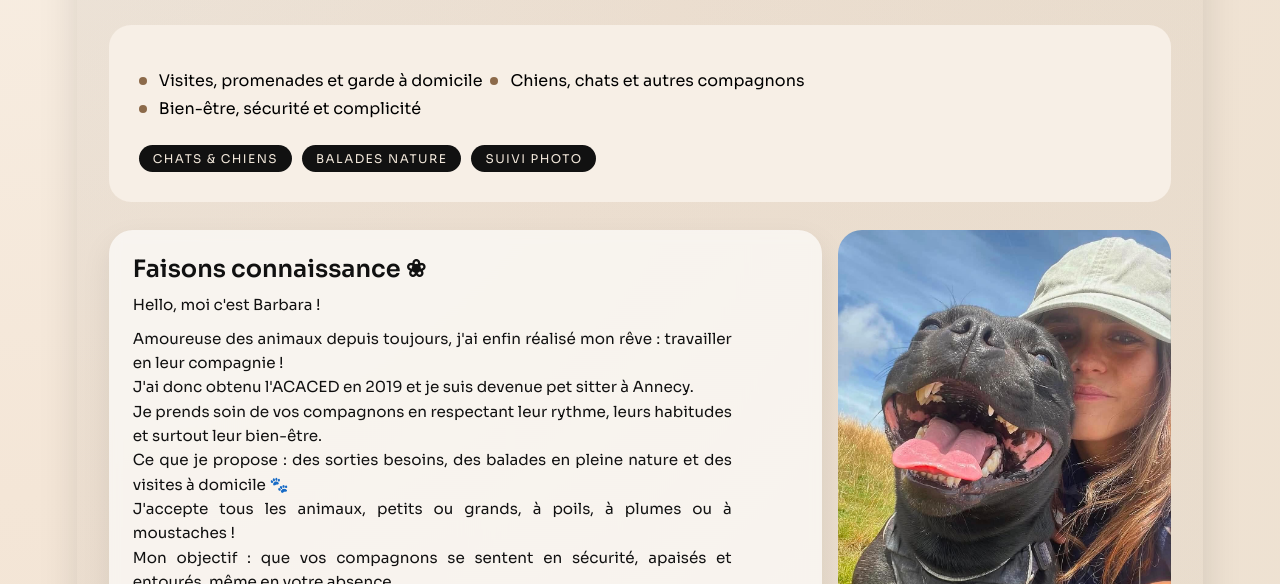
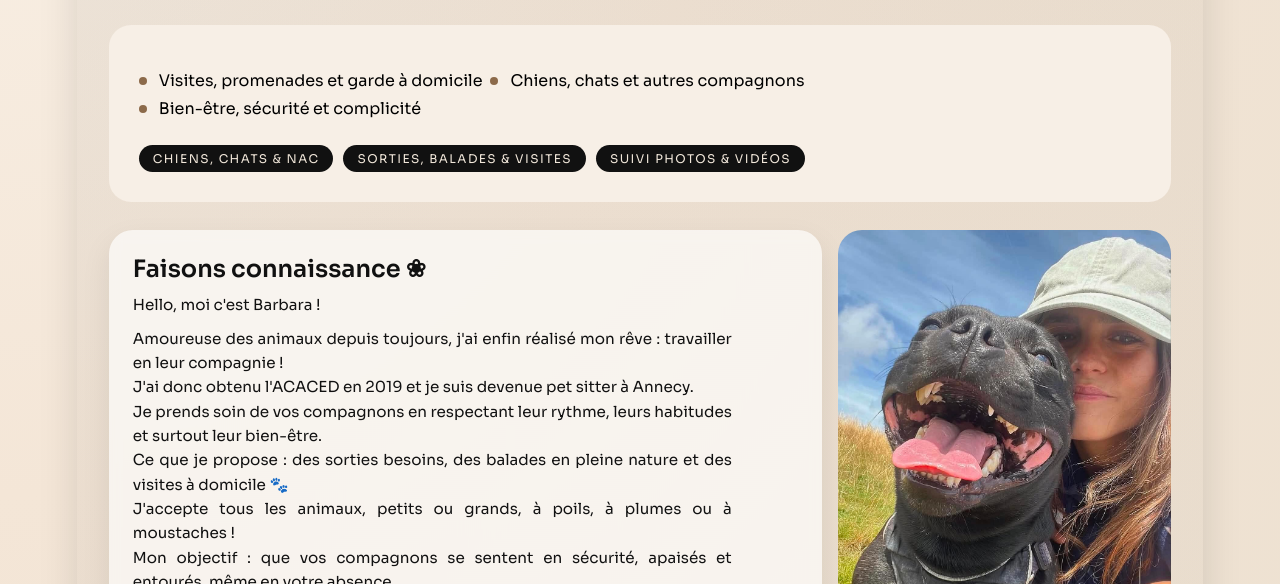
Before and after one commit to egeorgio3000/site-web-barb, a website: page index.html in a window 1280 px wide. Shown: the part 216-800 px from the top of the page. Drawn offline with Linux system fonts and the light colour scheme; no server answers.

Commit message:
to merge

```diff
--- a/index.html
+++ b/index.html
@@ -39,9 +39,9 @@
                 <li>Bien-être, sécurité et complicité</li>
               </ul>
               <div class="hero-tags">
-                <span>Chats & chiens</span>
-                <span>Balades nature</span>
-                <span>Suivi photo</span>
+                <span>Chiens, Chats & Nac</span>
+                <span>Sorties, balades & visites</span>
+                <span>Suivi photos & vidéos</span>
               </div>
             </div>
           </div>
--- a/server.js
+++ b/server.js
@@ -3,7 +3,9 @@ const fs = require("fs");
 const path = require("path");
 const nodemailer = require("nodemailer");
 require("dotenv").config();
-const MAIL_TO = "etienne.georgiou@gmail.fr";
+// const MAIL_TO = "reillerbarbara@gmail.com";
+const MAIL_TO = "etienne.georgiou@gmail.com";
+// const MAIL_TO = "etienne.georgiou-prestataire@ca-gip.fr";
 // Renseigne tes identifiants SMTP ici ou via variables d'environnement :
 const SMTP_USER = process.env.SMTP_USER || "TON_MAIL@gmail.com";
 const SMTP_PASS = process.env.SMTP_PASS || "monmotdepasse";
```
